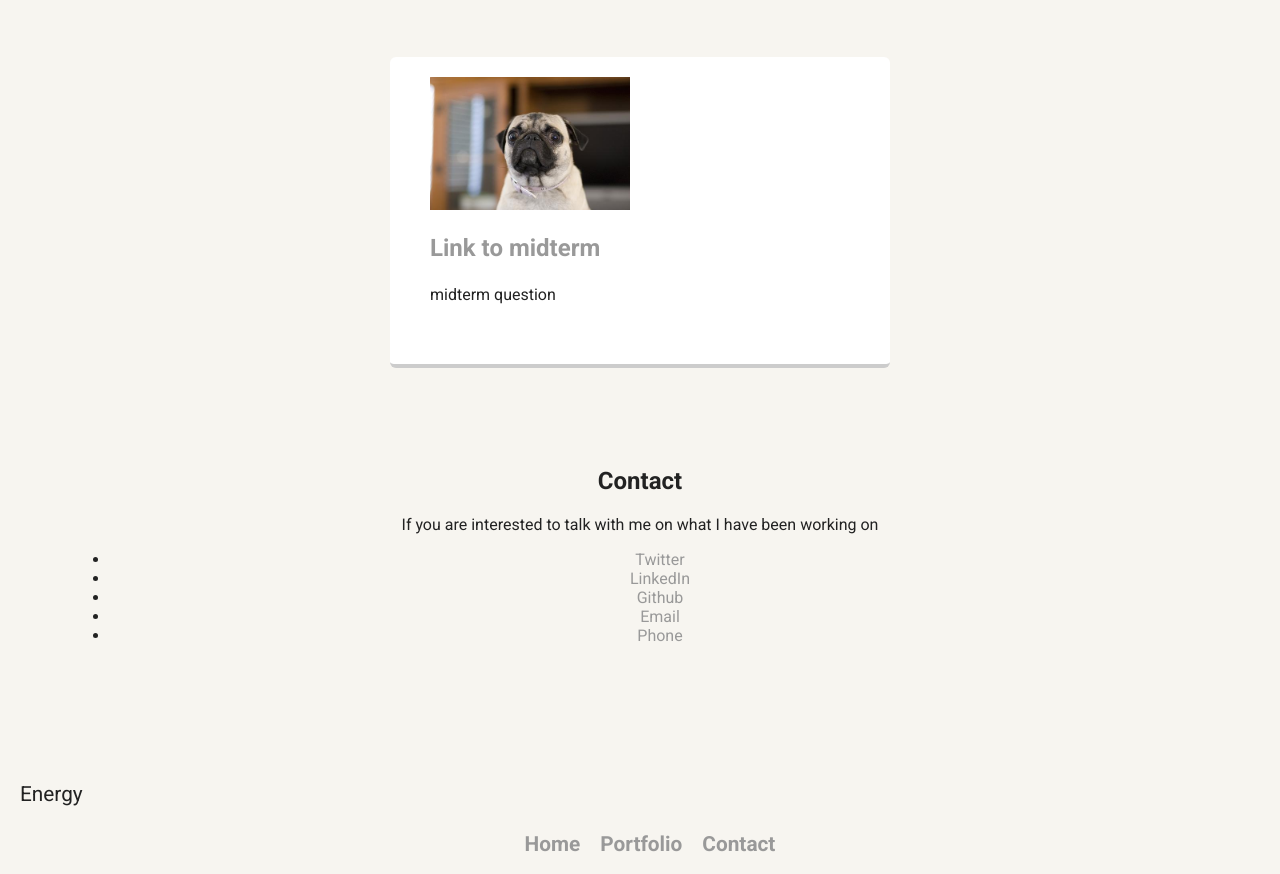
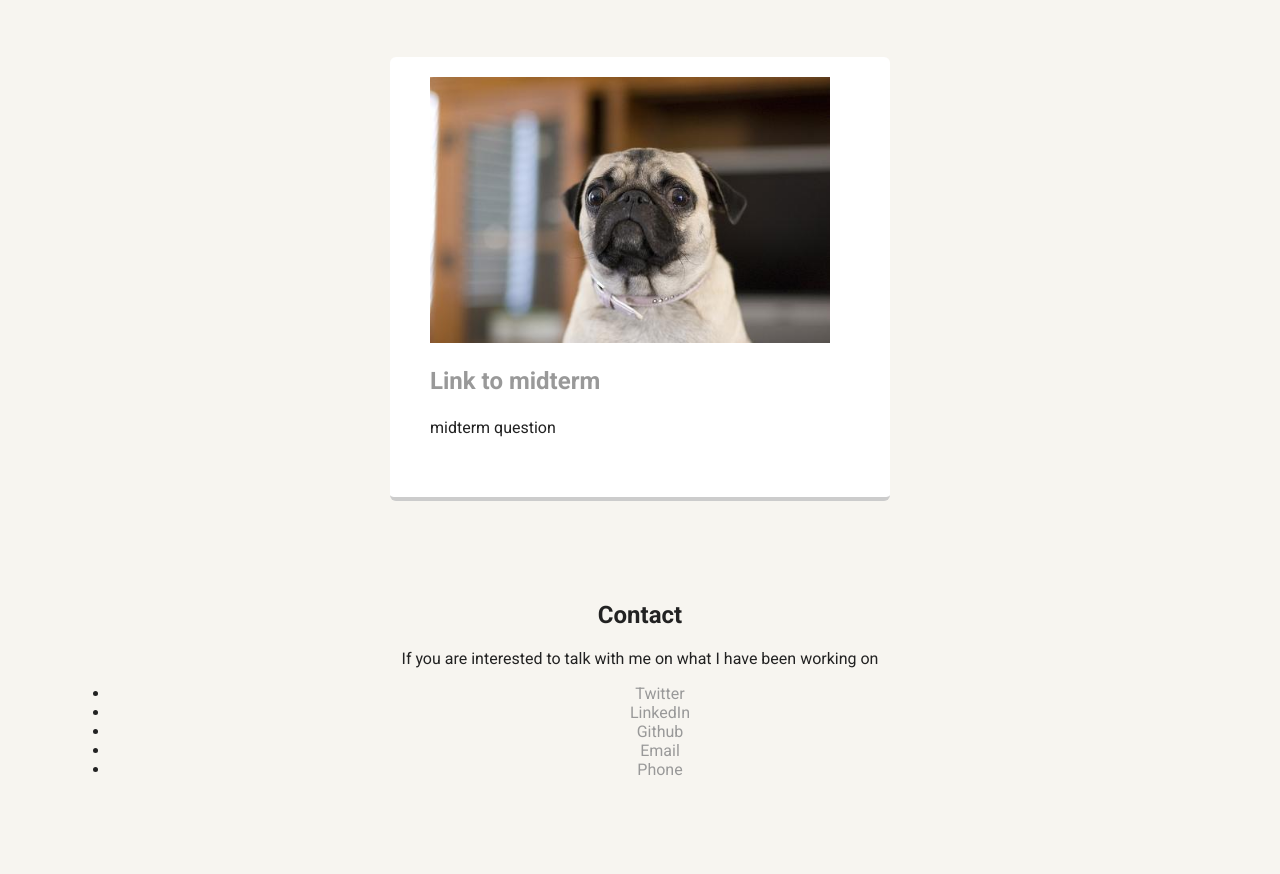
Before and after one commit to energy-berkeley/energy-berkeley.github.io, a plain HTML site: page index.html in a window 1280 px wide. Shown: the part 1550-2424 px from the top of the page. Drawn offline with Linux system fonts and the light colour scheme; a web font is replaced by a local one.

Commit message:
improve picture size

```diff
--- a/index.html
+++ b/index.html
@@ -77,7 +77,7 @@
       </div>
 
       <div class="card">
-        <img src="Copy3/images/header-img.jpg" style="max-width: 200px;">
+        <img src="Copy3/images/header-img.jpg" style="max-width: 400px;">
         <a href="Copy3/index.html">
         <h2>Link to midterm</h2>
         </a>
```
